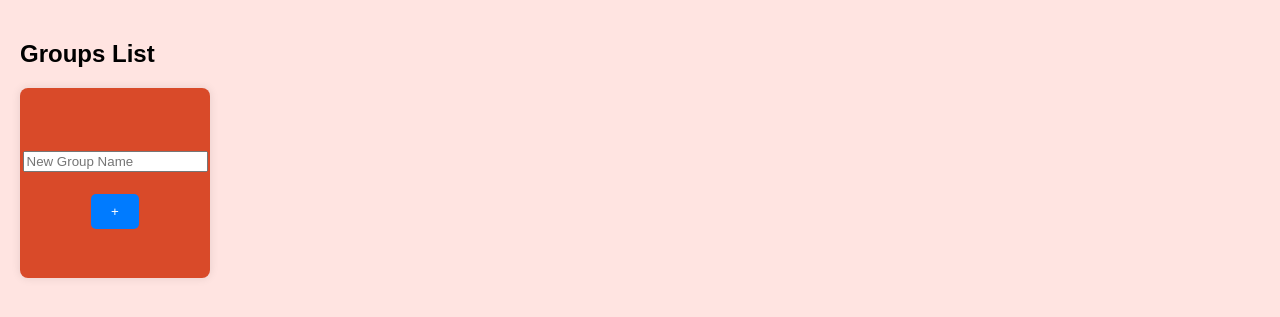
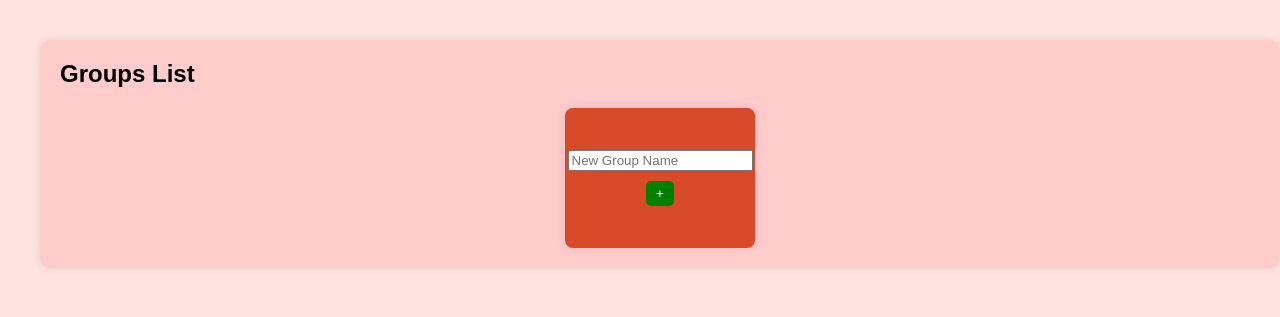
Before and after one commit to 04mHuang/Character-Sheets, a Flask app: page / in a window 1280 px wide. Shown: the part 49-366 px from the top of the page. Run offline with Flask 3, Linux system fonts and the light colour scheme; the visitor is signed in with stand-in values (Sample User, id 1).

Commit message:
a few visual updates

```diff
--- a/frontend/static/style.css
+++ b/frontend/static/style.css
@@ -55,55 +55,52 @@ nav {
   width: 100%;
 }
 
+.group-container, .person-container {
+  width: 100%;
+  max-width: 1200px;
+  margin: 20px auto;
+  background-color: #ffcccc; /* Pastel pink slightly darker than the background */
+  padding: 20px;
+  border-radius: 10px;
+  box-shadow: 0 0 10px rgba(0, 0, 0, 0.1);
+}
+
 .person-container {
   display: flex;
   flex-direction: column;
   align-items: center;
-  background-color: #fff;
-  padding: 20px;
-  border-radius: 10px;
-  box-shadow: 0 0 10px rgba(0, 0, 0, 0.1);
-  width: 80%;
-  max-width: 800px;
-  margin: 20px auto;
+  height: auto;
+  position: relative;
 }
 
 .person-details {
   display: flex;
   width: 100%;
+  margin-bottom: 40px;
 }
 
-.person-photo {
+.person-info-left, .person-info-right {
   flex: 1;
-  text-align: center;
+  padding: 10px;
 }
 
-.person-photo img {
-  max-width: 150px;
-  border-radius: 50%;
+.person-info-left {
+  border-right: 1px solid #ccc;
+  padding-right: 20px;
+  flex: 0.4; /* Adjust flex value to make the left section smaller */
 }
 
-.person-info {
-  flex: 2;
+.person-info-right {
   padding-left: 20px;
+  flex: 0.6; /* Adjust flex value to make the right section larger */
 }
 
-.person-info p {
-  margin: 5px 0;
-}
-
-.person-notes {
-  width: 100%;
-  margin-top: 20px;
-}
-
-.person-notes h3 {
-  margin: 10px 0 5px;
+h2, h3 {
+  margin-top: 0;
 }
 
 button {
   padding: 10px 20px;
-  margin-top: 20px;
   background-color: #007bff;
   color: white;
   border: none;
@@ -115,81 +112,69 @@ button:hover {
   background-color: #0056b3;
 }
 
+.edit-info-btn {
+  position: absolute;
+  bottom: 20px;
+  left: 20px;
+}
+
 .gift-idea-btn {
-  margin-top: 10px;
-  background-color: #28a745;
+  position: absolute;
+  bottom: 20px;
+  right: 20px;
+  background-color: #FFA500;
 }
 
 .gift-idea-btn:hover {
-  background-color: #218838;
+  background-color: #FF8C00;
 }
 
-.group-list-container {
-  width: 100%;
-  max-width: 1200px;
+.groups-grid, .members-container {
+  display: flex;
+  flex-wrap: wrap;
+  gap: 10px;
+  justify-content: center;
 }
 
-.groups-grid {
-  display: grid;
-  grid-template-columns: repeat(auto-fit, minmax(150px, 1fr)); /* Responsive columns */
-  gap: 10px; /* Reduced gap */
-  justify-content: center; /* Center the grid items */
-  margin-top: 20px;
-}
-
-.group-card {
-  position: relative;
+.group-card, .member-card {
+  background-color: #d3d3d3;
   padding: 20px;
   border-radius: 8px;
   box-shadow: 0 0 10px rgba(0, 0, 0, 0.1);
   text-align: center;
+  width: 150px; /* Fixed width for square shape */
+  height: 100px; /* Adjusted height */
   display: flex;
+  flex-direction: column;
   justify-content: center;
   align-items: center;
-  width: 150px; /* Fixed width for square shape */
-  height: 150px; /* Fixed height for square shape */
-  color: white; /* Text color to be visible on dark backgrounds */
 }
 
-.group-card.add-group {
-  font-size: 2em;
+.group-card.add-group, .member-card.add-member {
+  display: flex;
+  flex-direction: column;
+  justify-content: center;
+  align-items: center;
 }
 
-.delete-button {
-  position: absolute;
-  top: 5px;
-  right: 5px;
-  background: red;
+.remove-button, .add-button, .delete-button {
+  background-color: red;
   color: white;
   border: none;
-  border-radius: 10px; /* Rounded square */
-  width: 25px; /* Adjust width and height for square shape */
-  height: 25px;
-  display: flex;
-  justify-content: center;
-  align-items: center;
-  font-size: 16px;
-  line-height: 1; /* Ensure "x" is centered */
-  text-align: center;
+  border-radius: 5px;
+  padding: 5px 10px;
   cursor: pointer;
+  margin-top: 10px;
 }
 
-.delete-button:hover {
-  background: darkred;
+.remove-button:hover, .add-button:hover, .delete-button:hover {
+  background-color: darkred;
 }
 
-.google-login {
-  display: block;
-  margin-top: 20px;
-  padding: 10px;
-  background-color: #4285F4;
-  color: white;
-  text-align: center;
-  border-radius: 4px;
-  text-decoration: none;
-  font-weight: bold;
+.add-button {
+  background-color: green;
 }
 
-.google-login:hover {
-  background-color: #357ae8;
+.add-button:hover {
+  background-color: darkgreen;
 }
--- a/frontend/templates/base.html
+++ b/frontend/templates/base.html
@@ -21,7 +21,7 @@
   </nav>
   <div class="container">
     {% if request.endpoint == 'base' and session.username %}
-      <div class="group-list-container">
+      <div class="group-container">
         <h2>Groups List</h2>
         <div class="groups-grid">
           {% for group in groups %}
@@ -35,7 +35,7 @@
           <div class="group-card add-group">
             <form action="{{ url_for('create_group') }}" method="POST">
               <input type="text" name="group_name" placeholder="New Group Name" required>
-              <button type="submit">+</button>
+              <button type="submit" class="add-button">+</button>
             </form>
           </div>
         </div>
@@ -45,15 +45,11 @@
   </div>
   <script>
     document.addEventListener("DOMContentLoaded", function() {
-      const colors = ['#D94A29', '#F9C784', '#A5C3A2', '#89A9B0', '#aa7fdb', '#b8f09e'];
-      const backgroundColor = '#FFE4E1';
+      const colors = ['#D94A29', '#F9C784', '#A5C3A2', '#89A9B0', '#aa7fdb', 'b8f09e'];
       const groupCards = document.querySelectorAll('.group-card');
 
       groupCards.forEach(card => {
-        let randomColor;
-        do {
-          randomColor = colors[Math.floor(Math.random() * colors.length)];
-        } while (randomColor === backgroundColor);
+        const randomColor = colors[Math.floor(Math.random() * colors.length)];
         card.style.backgroundColor = randomColor;
       });
     });
```
Also changed, not shown: frontend/templates/group.html (+22 -11 lines), frontend/templates/person.html (+15 -8 lines).
